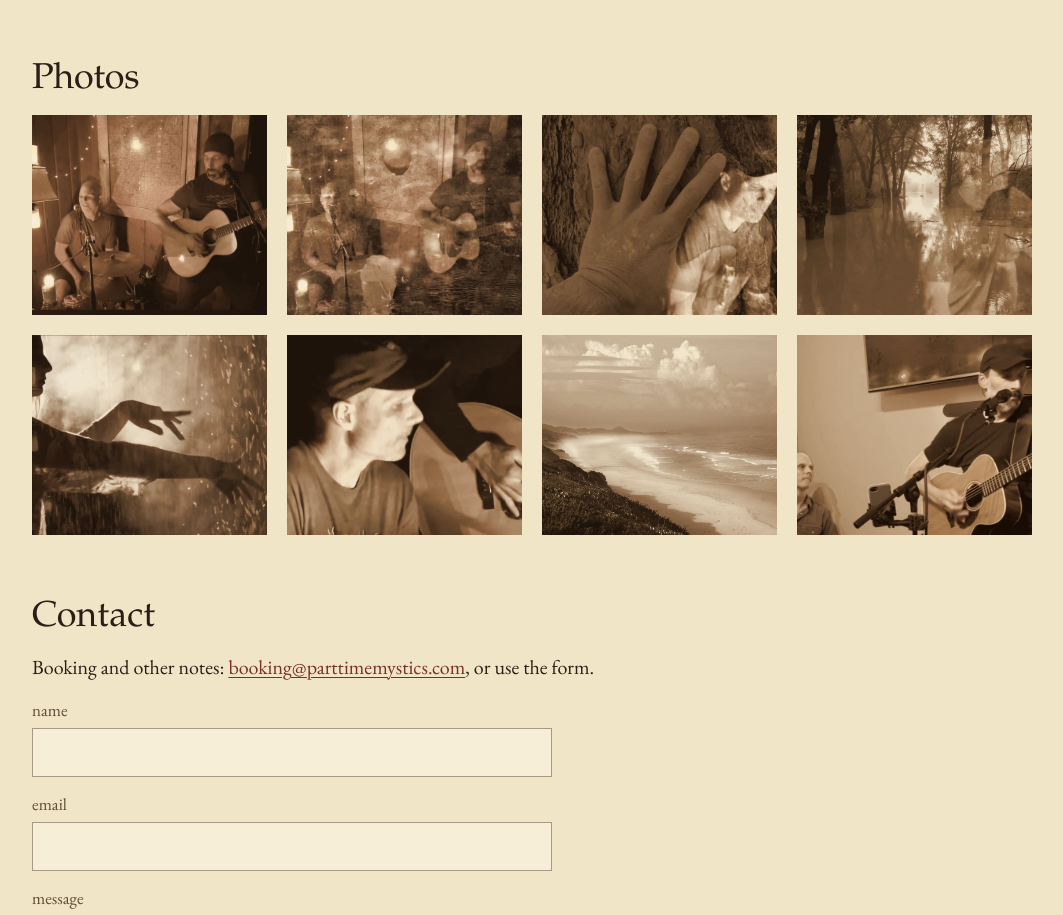
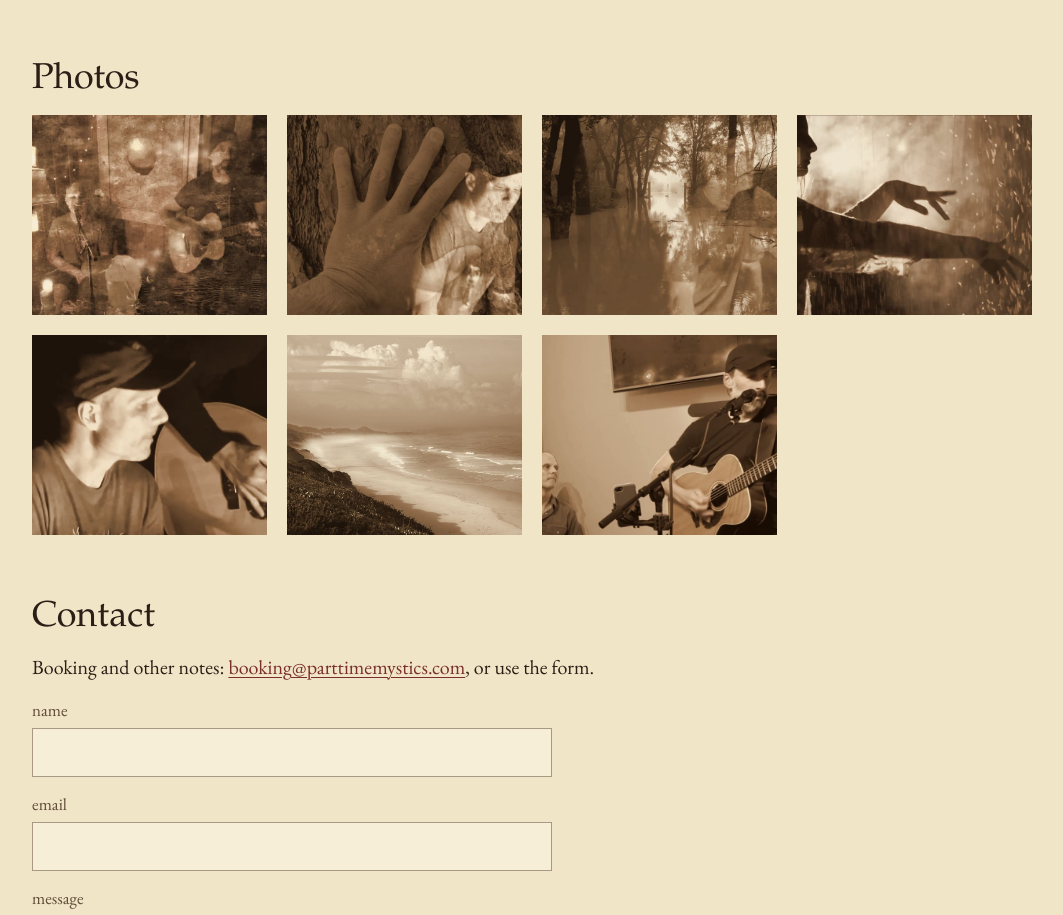
Before and after one commit to Akozlowski1/part-time-mystics-site, a plain HTML site: page public/index.html in a window 1280 px wide. Shown: the part 1914-2829 px from the top of the page, without its empty margins (108-1171 px from the left). Drawn offline with nearby package versions, Linux system fonts and the light colour scheme; a web font is replaced by a local one.

Commit message:
Remove cabin photo from gallery and repository
Co-Authored-By: Claude Sonnet 5.5 <noreply@anthropic.com>
Claude-Session: https://claude.ai/code/session_01UPzLbGcNCE4UoCykid9nU9

```diff
--- a/public/index.html
+++ b/public/index.html
@@ -181,7 +181,6 @@ footer{margin-top:72px;display:flex;flex-wrap:wrap;gap:6px 22px;font-size:17px;c
   <section id="photos">
     <h2>Photos</h2>
     <div class="gallery">
-      <figure><img src="img/cabin.jpg" alt="The duo playing by candlelight and string lights in a wood-panelled cabin" width="1000" height="576" loading="lazy"></figure>
       <figure><img src="img/doubleexp.jpg" alt="Double exposure of the duo in the cabin over a stand of trees" width="1000" height="563" loading="lazy"></figure>
       <figure><img src="img/hand.jpg" alt="A hand on pine bark, overlaid with a figure bent over a guitar" width="1000" height="557" loading="lazy"></figure>
       <figure><img src="img/forest.jpg" alt="A flooded path through misty trees" width="1000" height="556" loading="lazy"></figure>
```
Also changed, not shown: src/template.html (+0 -1 lines), public/img/cabin.jpg (deleted).
